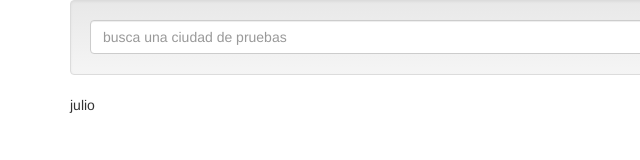
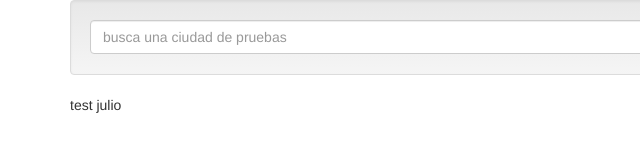
Before and after one commit to juliovg/angular1-weather, a plain HTML site: page index.html in a window 1280 px wide. Shown: the full height of the page, 0-640 px from the left. Drawn offline with nearby package versions, Linux system fonts and the light colour scheme; some packages are replaced by stand-ins of ours; a script that the page names is missing.

Commit message:
mis pruebas
Desde el móvil

```diff
--- a/index.html
+++ b/index.html
@@ -39,7 +39,7 @@
 
 </body>
 
-<p>julio</p>
+<p>test julio</p>
 
 
 <script src="js/components/common/commonFac.js"></script>
```
